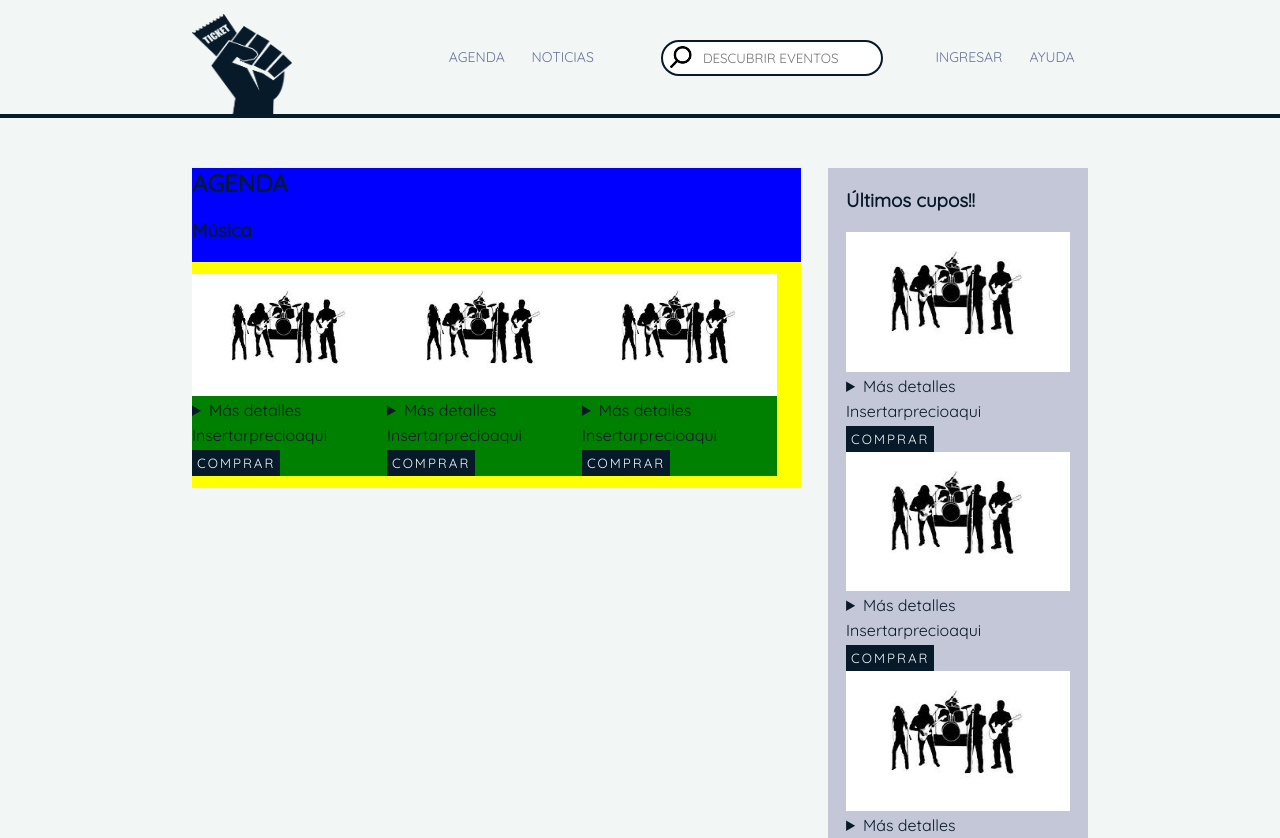
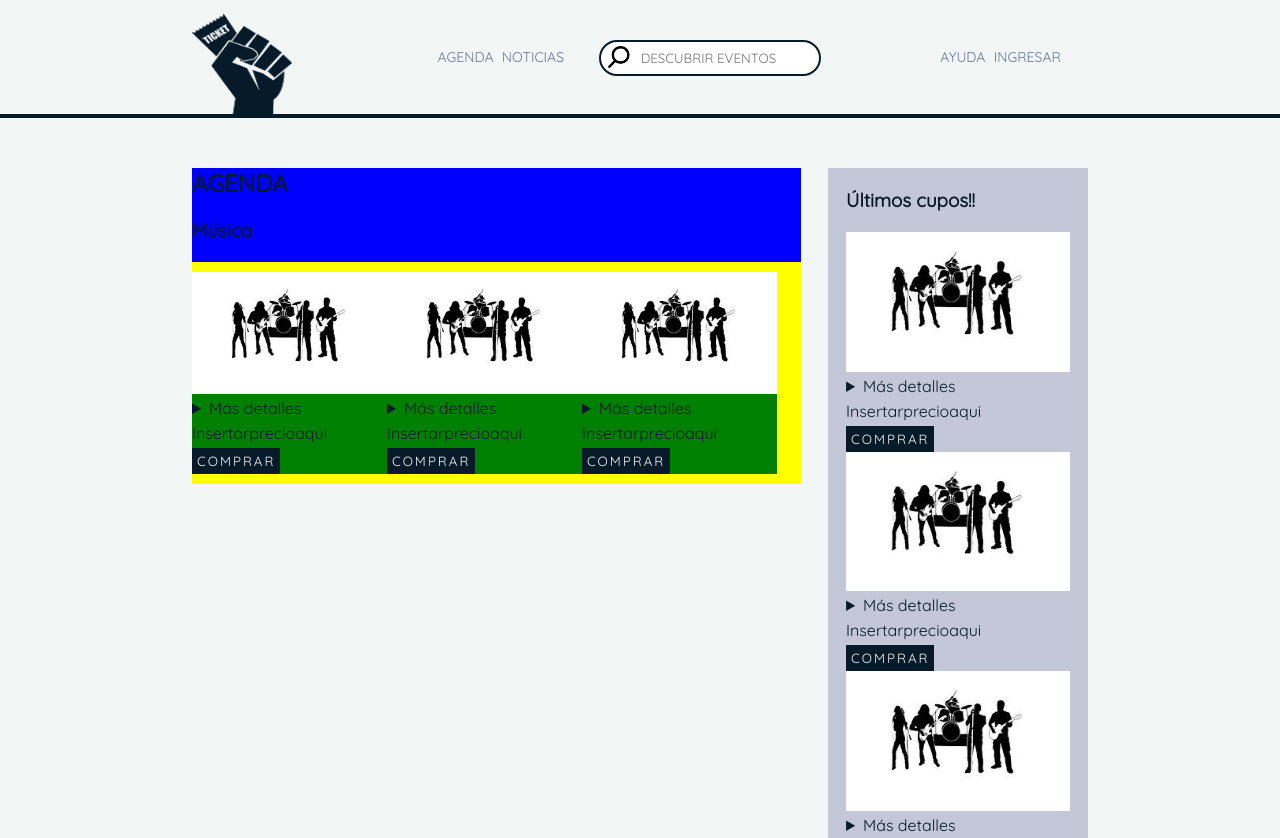
Before and after one commit to UshoShinin/DW, a plain HTML site: page Proyecto - Diseño de Interfaz Web/frontend/index.html in a window 1280 px wide. Shown: the top 838 px of the page. Drawn offline with Linux system fonts and the light colour scheme.

Commit message:
Actualizando
Hay errores en el navegador

```diff
--- a/Proyecto - Diseño de Interfaz Web/frontend/estilos.css
+++ b/Proyecto - Diseño de Interfaz Web/frontend/estilos.css
@@ -21,14 +21,21 @@ header figure img{
     padding-top: 14px;
 }
 
-nav ul li{
-    float: left;
+nav ul li,#AyudaIngresar ul li{
+    display:inline-block;
     list-style: none;
     padding: 48px 1.5%;
     transition: 0.5s;
 }
+nav{
+    float:left;
+}
 
-nav input{
+#AyudaIngresar ul,nav ul{
+    width:150px;
+}
+
+form input{
     width: 170px;
     padding: 8px 8px 8px 40px;
     background-image: url("../img/iconoBuscar.png");
@@ -36,34 +43,46 @@ nav input{
     background-size: contain;
     border: 2px solid #071a2a;
     border-radius: 20px;
-    float: left;
     margin-left: 6%;
     margin-top: 40px;
+}
+header form{
+    float: left;
 }
 
 input, a{
     color: #69779b;
 }
 
-a{
-    text-decoration: none;
-    transition: 0.7s;
-}
-
-#AyudaIngresar li{
+#AyudaIngresar{
     float:right;
 }
-
+/*
 nav ul li:hover{
     background-color: #c4c7d7;
 }
+*/
 
 nav ul li a:hover{
+    background-color: #c4c7d7;
     color: #071a2a;
     text-decoration: underline;
     cursor: pointer;
 }
 
+a{
+    text-decoration: none;
+    transition: 0.7s;
+    display:block;
+}
+
+header nav ul li a{
+    display:block;
+}
+
+ul li#Daleloco{
+    display:block;
+}
 h3{
     margin:20px 0;
 }
@@ -116,8 +135,7 @@ main section section{
 section article{
     width:32%;
     background-color:green;
-    margin:2% auto;
-    /*SE podría poner una clase al atributo de en emdio con un padding de derecha a izquierda pero no me gusta, seguir buscando*/
+    margin:10px 0;
     float:left;
 }
 details p{
--- a/Proyecto - Diseño de Interfaz Web/frontend/index.html
+++ b/Proyecto - Diseño de Interfaz Web/frontend/index.html
@@ -21,11 +21,16 @@
 
         <nav>
             <ul>
-                <li><a href="#">AGENDA</a></li>
+                <li><a href="#"id="#Daleloco">AGENDA</a></li>
                 <li><a href="#">NOTICIAS</a></li>
             </ul>
+
+        </nav>
+        <form>
             <input type="text" placeholder="DESCUBRIR EVENTOS">
-            <ul id="AyudaIngresar">
+        </form>
+        <nav id="AyudaIngresar">
+            <ul>
                 <li><a href="#">AYUDA</a></li>
                 <li><a href="#">INGRESAR</a></li>
             </ul>
```
